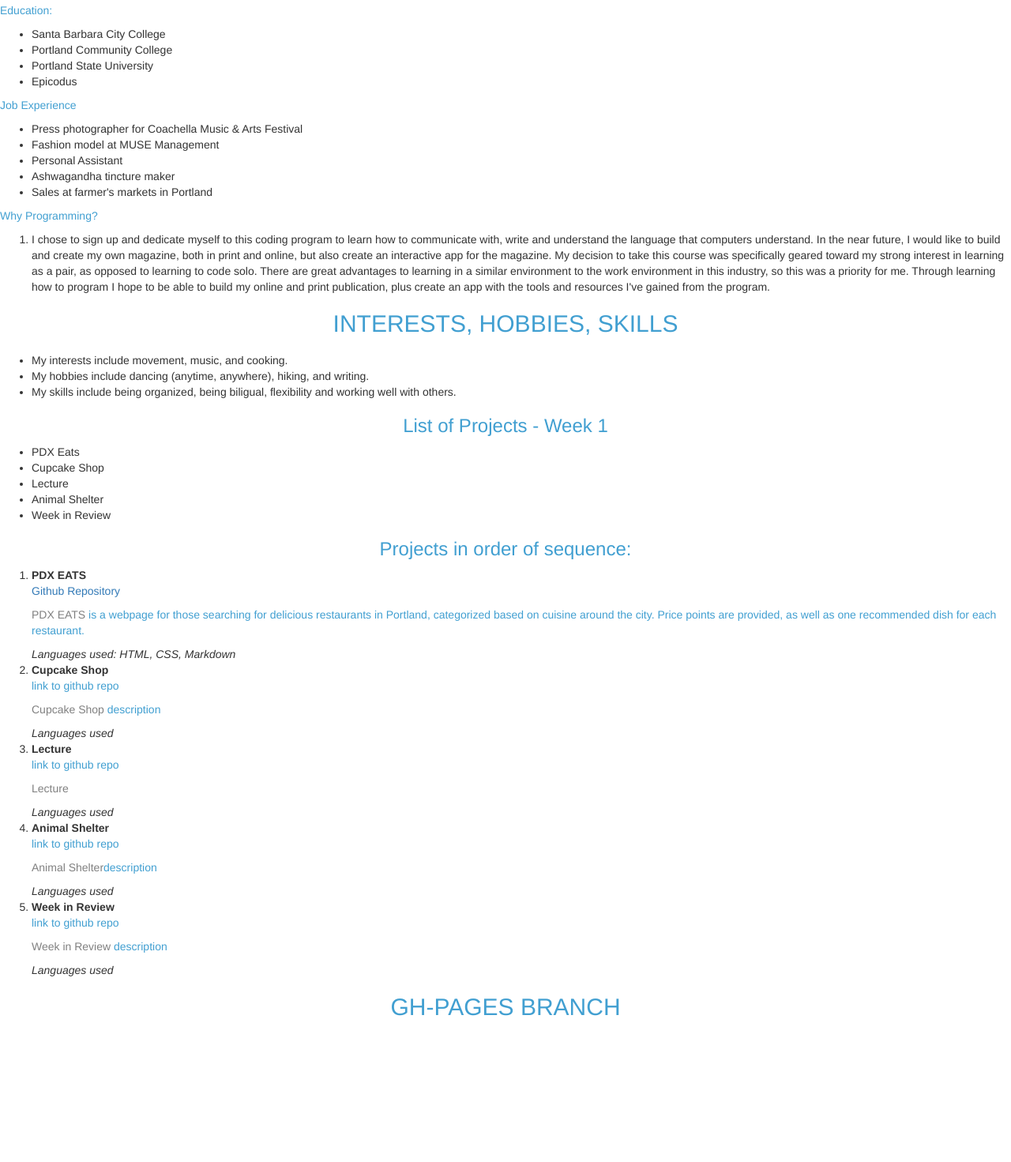
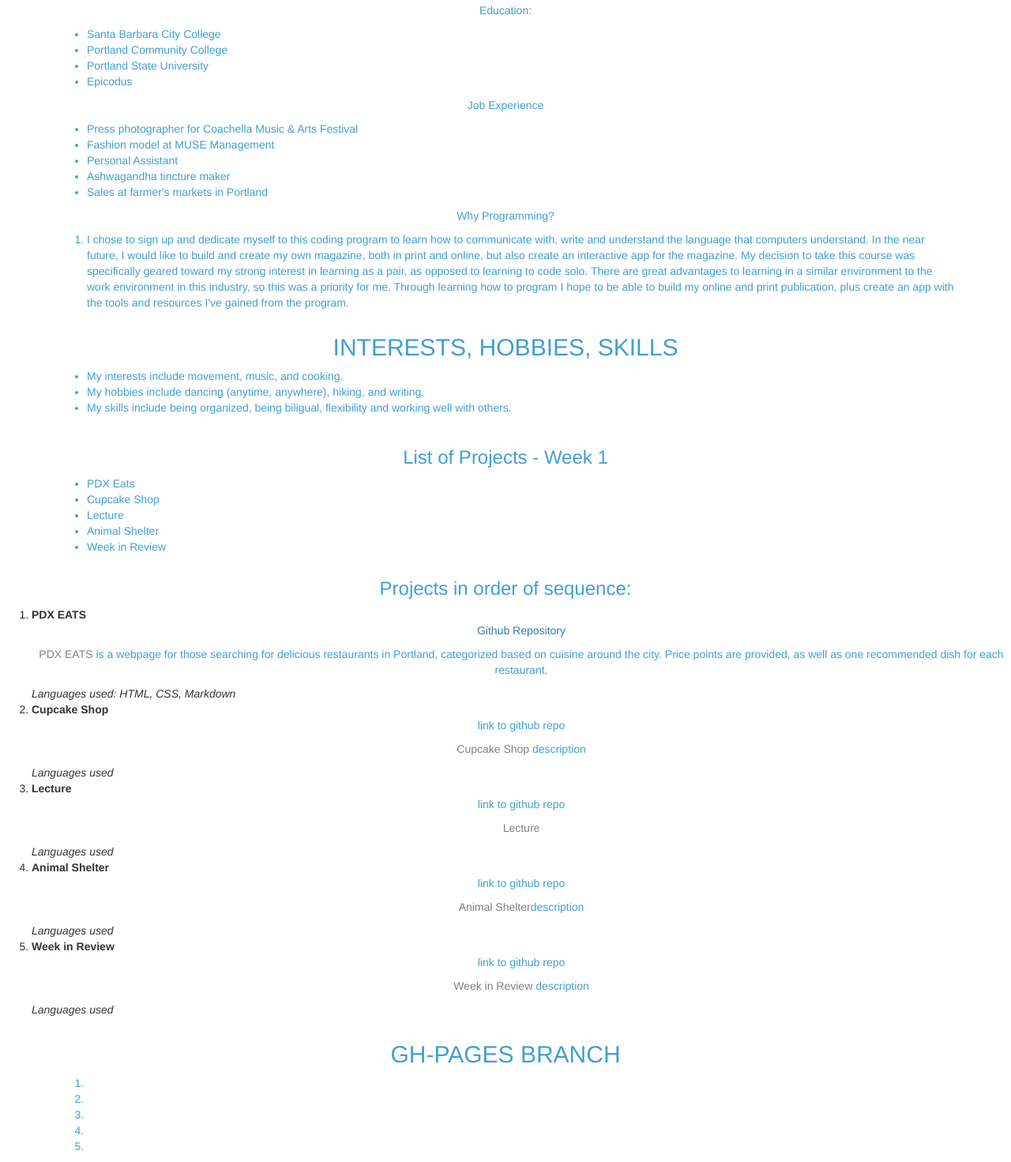
Before and after one commit to Alondradaisy/portfolio, a plain HTML site: page portfolio/index.html in a window 1280 px wide. Shown: the part 624-2095 px from the top of the page at 79% size. Before the commit the page ends 1925 px from the top, so only its background shows below. Drawn offline with Linux system fonts and the light colour scheme.

Commit message:
add containers to contain text in index.html

```diff
--- a/portfolio/css/styles.css
+++ b/portfolio/css/styles.css
@@ -8,7 +8,7 @@ img {
 .container {
   color: #419fd1;
 }
-h1, h2, h3 {
+h1, h2, h3, p {
   text-align: center;
   color: #419fd1
 }
--- a/portfolio/index.html
+++ b/portfolio/index.html
@@ -14,6 +14,7 @@
 
   <h2>BACKGROUND</h2>
 
+  <div class="container">
   <p>Education:</p>
     <ul>
       <li>Santa Barbara City College</li>
@@ -21,7 +22,8 @@
       <li>Portland State University</li>
       <li>Epicodus</li>
     </ul>
-
+  </div>
+  <div class="container">
   <p>Job Experience</p>
     <ul>
       <li>Press photographer for Coachella Music & Arts Festival</li>
@@ -30,19 +32,24 @@
       <li>Ashwagandha tincture maker </li>
       <li>Sales at farmer's markets in Portland</li>
     </ul>
+  </div>
+  <div class="container">
   <p>Why Programming?</p>
     <ol>
       <li>I chose to sign up and dedicate myself to this coding program to learn how to communicate with, write and understand the language that computers understand. In the near future, I would like to build and create my own magazine, both in print and online, but also create an interactive app for the magazine. My decision to take this course was specifically geared toward my strong interest in learning as a pair, as opposed to learning to code solo. There are great advantages to learning in a similar environment to the work environment in this industry, so this was a priority for me. Through learning how to program I hope to be able to build my online and print publication, plus create an app with the tools and resources I've gained from the program.</li>
     </ol>
-
+    </div>
+    <div class="container">
   <h2>INTERESTS, HOBBIES, SKILLS</h2>
-  <p div class="container"></div>
+  <p>
     <ul>
       <li>My interests include movement, music, and cooking.</li>
       <li>My hobbies include dancing (anytime, anywhere), hiking, and writing.</li>
       <li>My skills include being organized, being biligual, flexibility and working well with others.</li>
     </ul>
+    </div>
   </p>
+  <div class="container">
   <h3>List of Projects - Week 1</h3>
   <ul>
     <li>PDX Eats</li>
@@ -51,6 +58,7 @@
     <li>Animal Shelter</li>
     <li>Week in Review</li>
   </ul>
+  </div>
   <h3>Projects in order of sequence:</h3>
   <ol>
     <li>
@@ -85,9 +93,16 @@
       <em>Languages used</em>
     </li>
   </ol>
-
+  <div class="container">
   <H2>GH-PAGES BRANCH</H2>
-
+    <ol>
+      <li></li>
+      <li></li>
+      <li></li>
+      <li></li>
+      <li></li>
+    </ol>
+  </div>
 
 
 
```
